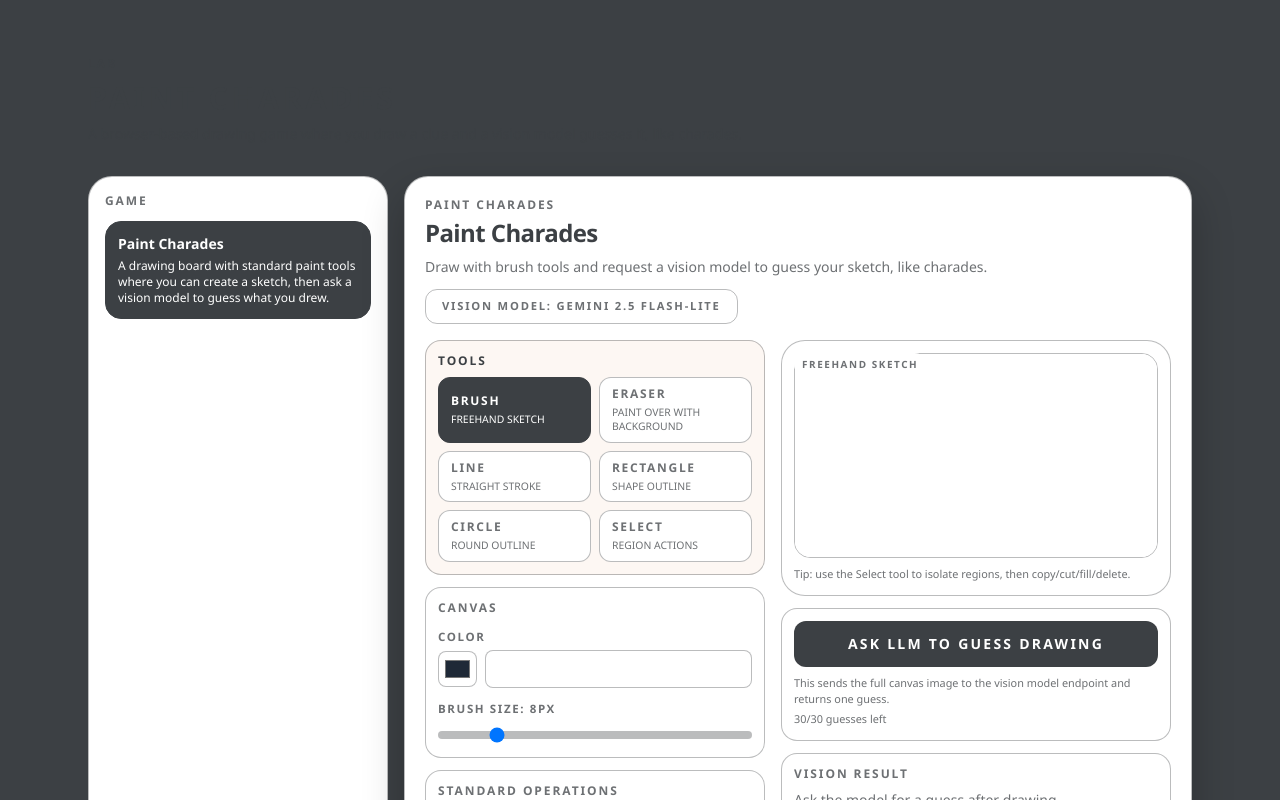
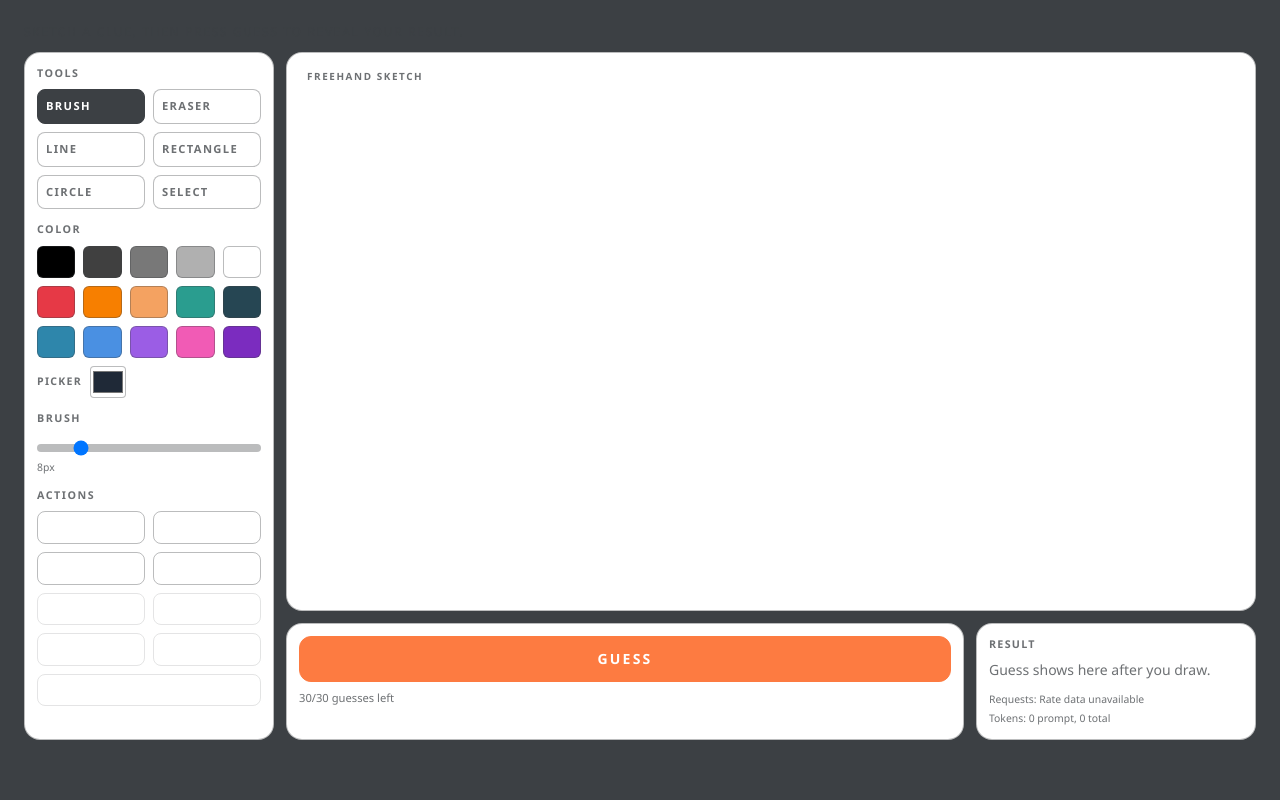
Before and after one commit to yashv0ra/personal_website, a Next.js app: page /lab in a window 1280 px wide. Shown: the top 800 px of the page. Built offline with nearby package versions, Linux system fonts and the light colour scheme.

Commit message:
Redesign paint charades layout to full-screen studio style

```diff
--- a/app/lab/page.tsx
+++ b/app/lab/page.tsx
@@ -1,6 +1,5 @@
 "use client";
 
-import Link from "next/link";
 import {
   type FormEvent,
   type PointerEvent,
@@ -9,14 +8,6 @@ import {
   useRef,
   useState,
 } from "react";
-
-type LabProjectId = "paint-charades";
-
-type LabProject = {
-  id: LabProjectId;
-  title: string;
-  summary: string;
-};
 
 type Point = {
   x: number;
@@ -42,6 +33,23 @@ const CANVAS_WIDTH = 960;
 const CANVAS_HEIGHT = 540;
 const MAX_HISTORY = 20;
 const DEFAULT_CHARADES_DAILY_GUESS_LIMIT = 30;
+const PALETTE = [
+  "#000000",
+  "#404040",
+  "#787878",
+  "#B0B0B0",
+  "#FFFFFF",
+  "#E63946",
+  "#F77F00",
+  "#F4A261",
+  "#2A9D8F",
+  "#264653",
+  "#2E86AB",
+  "#4A90E2",
+  "#9B5DE5",
+  "#F15BB5",
+  "#7B2CBF",
+];
 const TOOL_OPTIONS: Array<{ value: ToolName; label: string; description: string }> = [
   { value: "brush", label: "Brush", description: "Freehand sketch" },
   { value: "eraser", label: "Eraser", description: "Paint over with background" },
@@ -49,15 +57,6 @@ const TOOL_OPTIONS: Array<{ value: ToolName; label: string; description: string
   { value: "rectangle", label: "Rectangle", description: "Shape outline" },
   { value: "circle", label: "Circle", description: "Round outline" },
   { value: "select", label: "Select", description: "Region actions" },
-];
-
-const LAB_PROJECTS: LabProject[] = [
-  {
-    id: "paint-charades",
-    title: "Paint Charades",
-    summary:
-      "A drawing board with standard paint tools where you can create a sketch, then ask a vision model to guess what you drew.",
-  },
 ];
 
 function clamp(value: number, min: number, max: number): number {
@@ -154,7 +153,6 @@ const defaultRateState = (
 ) => ({ limit, remaining, resetAt: null, cooldownMs: 0 } as VisionRateStateWithCooldown);
 
 type VisionMeta = {
-  model: string | null;
   guess: string;
   usage: {
     promptTokens: number | null;
@@ -193,7 +191,6 @@ function PaintCharadesProject() {
     prompt: 0,
     total: 0,
   });
-  const [visionModel, setVisionModel] = useState("Gemini 2.5 Flash-Lite");
 
   const pointerDownRef = useRef(false);
   const toolStartRef = useRef<Point | null>(null);
@@ -678,7 +675,7 @@ function PaintCharadesProject() {
     }
     setIsGuessing(true);
     setGuessError("");
-    setGuessResult("Asking model to guess your drawing...");
+    setGuessResult("Checking your drawing...");
     const imageData = canvas.toDataURL("image/png");
     try {
       const response = await fetch("/api/lab/vision-guess", {
@@ -693,7 +690,7 @@ function PaintCharadesProject() {
         result = (await response.json()) as VisionMeta & VisionErrorMeta;
       } catch {
         setGuessResult("");
-        setGuessError("Vision endpoint returned an invalid response.");
+        setGuessError("The server returned an invalid response.");
         return;
       }
       if (!response.ok) {
@@ -704,11 +701,9 @@ function PaintCharadesProject() {
         });
         setLocalRateState(result.localRateLimit ?? defaultRateState());
         setGuessResult("");
-        setGuessError(result.message ?? "Could not call vision model right now.");
+        setGuessError(result.message ?? "Could not process your request right now.");
         return;
       }
-      const model = result.model ?? "Unknown vision model";
-      setVisionModel(model);
       setGuessResult(result.guess);
       setLocalRateState(result.localRateLimit);
       setTokenUsage({
@@ -722,7 +717,7 @@ function PaintCharadesProject() {
       });
     } catch {
       setGuessResult("");
-      setGuessError("Could not contact the vision endpoint.");
+      setGuessError("Could not contact the guess endpoint.");
     } finally {
       setIsGuessing(false);
     }
@@ -748,73 +743,65 @@ function PaintCharadesProject() {
       ? "Daily limit reached"
       : charadesDisabled
         ? "Please wait..."
-        : "Ask LLM to guess drawing";
+        : "Guess";
 
   return (
-    <section className="w-full space-y-4">
-      <div className="rounded-3xl border border-[var(--card-border)] bg-[var(--card-background)] p-5 shadow-[0_18px_42px_rgba(0,0,0,0.24)]">
-        <div className="mb-4 flex flex-wrap items-start justify-between gap-3">
-          <div>
-            <p className="text-xs font-semibold uppercase tracking-[0.16em] text-[var(--card-muted)]">Paint Charades</p>
-            <h2 className="mt-1 text-2xl font-semibold tracking-tight text-[var(--card-foreground)]">Paint Charades</h2>
-            <p className="mt-2 max-w-2xl text-xs text-[var(--card-muted)] sm:text-sm">
-              Draw with brush tools and request a vision model to guess your sketch, like charades.
-            </p>
-          </div>
-          <div className="rounded-xl border border-[var(--card-border)] px-4 py-2 text-[0.7rem] font-semibold uppercase tracking-[0.16em] text-[var(--card-muted)]">
-            Vision model: {visionModel}
-          </div>
-        </div>
+    <section className="h-[calc(100svh-7rem)]">
+      <p className="mb-3 text-xs uppercase tracking-[0.14em] text-[var(--card-muted)]">Sketch a clue, then press Guess to reveal your result.</p>
 
-        <div className="grid gap-4 md:grid-cols-[340px_1fr]">
-          <div className="space-y-3">
-            <div className="rounded-2xl border border-[var(--card-border)] bg-[var(--accent-peach)]/12 p-3">
-              <p className="text-xs font-semibold uppercase tracking-[0.16em] text-[var(--card-foreground)]">Tools</p>
-              <div className="mt-2 grid grid-cols-2 gap-2">
+      <div className="grid h-full gap-3 xl:grid-cols-[250px_1fr]">
+        <aside className="space-y-3 rounded-2xl border border-[var(--card-border)] bg-[var(--card-background)] p-3">
+          <div className="space-y-2">
+            <p className="text-[0.67rem] font-semibold uppercase tracking-[0.14em] text-[var(--card-muted)]">Tools</p>
+            <div className="grid grid-cols-2 gap-2">
               {TOOL_OPTIONS.map((entry) => (
                 <button
                   key={entry.value}
                   type="button"
                   onClick={() => setTool(entry.value)}
-                    className={`rounded-xl border px-3 py-2 text-left text-[0.7rem] uppercase tracking-[0.14em] transition sm:text-xs ${
+                  className={`rounded-lg border px-2 py-2 text-left text-[0.62rem] font-semibold uppercase tracking-[0.12em] transition sm:text-[0.7rem] ${
                     tool === entry.value
-                        ? "border-[var(--accent-charcoal)] bg-[var(--card-foreground)] text-[var(--card-background)]"
+                      ? "border-[var(--card-foreground)] bg-[var(--card-foreground)] text-[var(--card-background)]"
                       : "border-[var(--card-border)] bg-[var(--card-background)] text-[var(--card-muted)] hover:border-[var(--card-foreground)] hover:text-[var(--card-foreground)]"
                   }`}
                 >
-                    <p className="font-semibold">{entry.label}</p>
-                    <p className="mt-1 text-[0.65rem] uppercase tracking-normal">{entry.description}</p>
+                  {entry.label}
                 </button>
               ))}
             </div>
           </div>
 
-            <div className="rounded-2xl border border-[var(--card-border)] bg-[var(--card-background)] p-3">
-              <p className="text-xs font-semibold uppercase tracking-[0.16em] text-[var(--card-muted)]">Canvas</p>
-              <div className="mt-3 space-y-3">
-                <div>
-                  <p className="mb-1 text-[0.72rem] font-semibold uppercase tracking-[0.14em] text-[var(--card-muted)]">Color</p>
-                  <div className="flex items-center gap-2">
-                    <label className="sr-only" htmlFor="paint-color">
-                      Brush color
-                    </label>
+          <div className="space-y-2">
+            <p className="text-[0.67rem] font-semibold uppercase tracking-[0.14em] text-[var(--card-muted)]">Color</p>
+            <div className="grid grid-cols-5 gap-2">
+              {PALETTE.map((paletteColor) => (
+                <button
+                  key={paletteColor}
+                  type="button"
+                  onClick={() => setColor(paletteColor)}
+                  aria-label={`Pick ${paletteColor}`}
+                  style={{ backgroundColor: paletteColor }}
+                  className={`h-8 w-full rounded-md border ${
+                    color === paletteColor
+                      ? "border-[var(--card-foreground)] ring-2 ring-[var(--card-foreground)]/40"
+                      : "border-[var(--card-border)]"
+                  }`}
+                />
+              ))}
+            </div>
+            <label className="mt-2 flex items-center gap-2 text-[0.66rem] text-[var(--card-muted)]">
+              <span className="font-semibold uppercase tracking-[0.12em]">Picker</span>
               <input
-                      id="paint-color"
                 type="color"
                 value={color}
                 onChange={(event) => setColor(event.target.value)}
-                      className="h-9 w-11 cursor-pointer rounded-lg border border-[var(--card-border)] bg-white p-1"
+                className="h-8 w-9 cursor-pointer rounded border border-[var(--card-border)] bg-white p-0"
               />
-                    <input
-                      type="text"
-                      value={color}
-                      onChange={(event) => setColor(event.target.value)}
-                      className="w-full rounded-lg border border-[var(--card-border)] bg-white px-2 py-2 text-sm uppercase"
-                    />
+            </label>
           </div>
-                </div>
-                <div>
-                  <p className="mb-1 text-[0.72rem] font-semibold uppercase tracking-[0.14em] text-[var(--card-muted)]">Brush Size: {brushSize}px</p>
+
+          <div className="space-y-2">
+            <p className="text-[0.67rem] font-semibold uppercase tracking-[0.14em] text-[var(--card-muted)]">Brush</p>
             <input
               type="range"
               min={1}
@@ -824,17 +811,16 @@ function PaintCharadesProject() {
               onChange={(event) => setBrushSize(Number(event.target.value))}
               className="h-2 w-full cursor-pointer appearance-none rounded-full bg-[var(--card-border)]"
             />
-                </div>
-              </div>
+            <p className="text-[0.65rem] text-[var(--card-muted)]">{brushSize}px</p>
           </div>
 
-            <div className="rounded-2xl border border-[var(--card-border)] bg-[var(--card-background)] p-3">
-              <p className="text-xs font-semibold uppercase tracking-[0.16em] text-[var(--card-muted)]">Standard operations</p>
-              <div className="mt-3 grid grid-cols-2 gap-2">
+          <div className="space-y-2">
+            <p className="text-[0.67rem] font-semibold uppercase tracking-[0.14em] text-[var(--card-muted)]">Actions</p>
+            <div className="grid grid-cols-2 gap-2">
               <button
                 type="button"
                 onClick={handleUndo}
-                  className="rounded-xl border border-[var(--card-border)] px-3 py-2 text-xs font-semibold uppercase tracking-[0.1em] transition hover:border-[var(--card-foreground)]"
+                className="rounded-lg border border-[var(--card-border)] px-2 py-2 text-[0.62rem] font-semibold uppercase tracking-[0.1em] transition hover:border-[var(--card-foreground)]"
                 disabled={history.length <= 1}
               >
                 Undo
@@ -842,7 +828,7 @@ function PaintCharadesProject() {
               <button
                 type="button"
                 onClick={handleRedo}
-                  className="rounded-xl border border-[var(--card-border)] px-3 py-2 text-xs font-semibold uppercase tracking-[0.1em] transition hover:border-[var(--card-foreground)]"
+                className="rounded-lg border border-[var(--card-border)] px-2 py-2 text-[0.62rem] font-semibold uppercase tracking-[0.1em] transition hover:border-[var(--card-foreground)]"
                 disabled={redoHistory.length === 0}
               >
                 Redo
@@ -850,31 +836,25 @@ function PaintCharadesProject() {
               <button
                 type="button"
                 onClick={handleClearCanvas}
-                  className="rounded-xl border border-[var(--card-border)] px-3 py-2 text-xs font-semibold uppercase tracking-[0.1em] transition hover:border-[var(--card-foreground)]"
+                className="rounded-lg border border-[var(--card-border)] px-2 py-2 text-[0.62rem] font-semibold uppercase tracking-[0.1em] transition hover:border-[var(--card-foreground)]"
               >
                 Clear
               </button>
               <button
                 type="button"
                 onClick={handleSaveImage}
-                  className="rounded-xl border border-[var(--card-border)] px-3 py-2 text-xs font-semibold uppercase tracking-[0.1em] transition hover:border-[var(--card-foreground)]"
+                className="rounded-lg border border-[var(--card-border)] px-2 py-2 text-[0.62rem] font-semibold uppercase tracking-[0.1em] transition hover:border-[var(--card-foreground)]"
               >
-                  Save PNG
+                Save
               </button>
             </div>
-            </div>
 
-            <div className="rounded-2xl border border-[var(--card-border)] bg-[var(--card-background)] p-3">
-              <p className="text-xs font-semibold uppercase tracking-[0.16em] text-[var(--card-muted)]">Select actions</p>
-              <p className="mt-1 text-[0.68rem] text-[var(--card-muted)]">
-                Draw a region using Select, then apply one of the actions.
-              </p>
-              <div className="mt-3 grid grid-cols-2 gap-2">
+            <div className="grid grid-cols-2 gap-2">
               <button
                 type="button"
                 onClick={handleCopySelection}
                 disabled={!hasSelection}
-                  className="rounded-xl border border-[var(--card-border)] px-3 py-2 text-[0.72rem] font-semibold uppercase tracking-[0.1em] transition hover:border-[var(--card-foreground)] disabled:opacity-40"
+                className="rounded-lg border border-[var(--card-border)] px-2 py-2 text-[0.6rem] font-semibold uppercase tracking-[0.1em] transition hover:border-[var(--card-foreground)] disabled:opacity-40"
               >
                 Copy
               </button>
@@ -882,7 +862,7 @@ function PaintCharadesProject() {
                 type="button"
                 onClick={handleCutSelection}
                 disabled={!hasSelection}
-                  className="rounded-xl border border-[var(--card-border)] px-3 py-2 text-[0.72rem] font-semibold uppercase tracking-[0.1em] transition hover:border-[var(--card-foreground)] disabled:opacity-40"
+                className="rounded-lg border border-[var(--card-border)] px-2 py-2 text-[0.6rem] font-semibold uppercase tracking-[0.1em] transition hover:border-[var(--card-foreground)] disabled:opacity-40"
               >
                 Cut
               </button>
@@ -890,7 +870,7 @@ function PaintCharadesProject() {
                 type="button"
                 onClick={handlePasteSelection}
                 disabled={!clipboardImage}
-                  className="rounded-xl border border-[var(--card-border)] px-3 py-2 text-[0.72rem] font-semibold uppercase tracking-[0.1em] transition hover:border-[var(--card-foreground)] disabled:opacity-40"
+                className="rounded-lg border border-[var(--card-border)] px-2 py-2 text-[0.6rem] font-semibold uppercase tracking-[0.1em] transition hover:border-[var(--card-foreground)] disabled:opacity-40"
               >
                 Paste
               </button>
@@ -898,28 +878,27 @@ function PaintCharadesProject() {
                 type="button"
                 onClick={handleDeleteSelection}
                 disabled={!hasSelection}
-                  className="rounded-xl border border-[var(--card-border)] px-3 py-2 text-[0.72rem] font-semibold uppercase tracking-[0.1em] transition hover:border-[var(--card-foreground)] disabled:opacity-40"
+                className="rounded-lg border border-[var(--card-border)] px-2 py-2 text-[0.6rem] font-semibold uppercase tracking-[0.1em] transition hover:border-[var(--card-foreground)] disabled:opacity-40"
               >
                 Delete
               </button>
+            </div>
             <button
               type="button"
               onClick={handleFillSelection}
               disabled={!hasSelection}
-                  className="col-span-2 rounded-xl border border-[var(--card-border)] px-3 py-2 text-[0.72rem] font-semibold uppercase tracking-[0.1em] transition hover:border-[var(--card-foreground)] disabled:opacity-40"
+              className="w-full rounded-lg border border-[var(--card-border)] px-2 py-2 text-[0.6rem] font-semibold uppercase tracking-[0.1em] transition hover:border-[var(--card-foreground)] disabled:opacity-40"
             >
-                  Fill selection with color
+              Fill region
             </button>
           </div>
-            </div>
-          </div>
+        </aside>
 
-            <div className="space-y-3">
-            <div className="relative rounded-3xl border border-[var(--card-border)] bg-white p-3">
+        <div className="grid min-h-0 grid-rows-[1fr_auto] gap-3">
+          <div className="relative overflow-hidden rounded-2xl border border-[var(--card-border)] bg-white">
             <div className="pointer-events-none absolute left-3 top-3 z-10 rounded-full bg-[var(--card-background)] px-2 py-1 text-[0.62rem] font-semibold uppercase tracking-[0.16em] text-[var(--card-muted)]">
               {toolDescription}
             </div>
-              <div className="relative rounded-2xl border border-[var(--card-border)]">
             <canvas
               ref={canvasRef}
               width={CANVAS_WIDTH}
@@ -929,59 +908,47 @@ function PaintCharadesProject() {
               onPointerUp={handlePointerUp}
               onPointerCancel={handlePointerUp}
               onPointerLeave={handlePointerUp}
-                  className="h-full w-full touch-none rounded-2xl bg-white"
-                  style={{ aspectRatio: `${CANVAS_WIDTH}/${CANVAS_HEIGHT}` }}
+              className="h-full w-full touch-none rounded-2xl"
             />
             <canvas
               ref={overlayRef}
               width={CANVAS_WIDTH}
               height={CANVAS_HEIGHT}
               className="pointer-events-none absolute inset-0 z-10 h-full w-full rounded-2xl"
-                  style={{ aspectRatio: `${CANVAS_WIDTH}/${CANVAS_HEIGHT}` }}
             />
           </div>
-              <p className="mt-2 text-[0.68rem] text-[var(--card-muted)]">
-                Tip: use the Select tool to isolate regions, then copy/cut/fill/delete.
-              </p>
-            </div>
 
-                <form onSubmit={handleGuess} className="rounded-2xl border border-[var(--card-border)] bg-[var(--card-background)] p-3">
+          <div className="grid gap-3 xl:grid-cols-[1fr_280px]">
+            <form
+              onSubmit={handleGuess}
+              className="rounded-2xl border border-[var(--card-border)] bg-[var(--card-background)] p-3"
+            >
               <button
                 type="submit"
                 disabled={charadesDisabled}
-                    className="inline-flex w-full justify-center rounded-xl border border-[var(--card-border)] bg-[var(--card-foreground)] px-4 py-3 text-sm font-semibold uppercase tracking-[0.16em] text-white transition hover:bg-[var(--card-background)] hover:text-[var(--card-foreground)]"
+                className="inline-flex w-full justify-center rounded-xl border border-[var(--accent-orange)] bg-[var(--accent-orange)] px-4 py-3 text-sm font-semibold uppercase tracking-[0.16em] text-white transition hover:brightness-95 disabled:cursor-not-allowed disabled:opacity-60"
               >
                 {charadesButtonText}
               </button>
-              <p className="mt-2 text-[0.68rem] text-[var(--card-muted)]">
-                This sends the full canvas image to the vision model endpoint and returns one guess.
-              </p>
-              <p className="mt-1 text-[0.68rem] text-[var(--card-muted)]">
-                {charadesGuessesLeftText}
-              </p>
+
+              <p className="mt-2 text-[0.7rem] text-[var(--card-muted)]">{charadesGuessesLeftText}</p>
               {localRateState.resetAt ? (
-                <p className="mt-1 text-[0.68rem] text-[var(--card-muted)]">
-                  Budget resets: {localRateState.resetAt}
-                </p>
+                <p className="mt-1 text-[0.65rem] text-[var(--card-muted)]">Budget resets at {localRateState.resetAt}</p>
               ) : null}
               {charadesCooldownText ? (
-                <p className="mt-1 text-[0.68rem] text-rose-600">
-                  {charadesCooldownText}
-                </p>
+                <p className="mt-1 text-[0.65rem] text-rose-600">{charadesCooldownText}</p>
               ) : null}
             </form>
 
             <div className="rounded-2xl border border-[var(--card-border)] bg-[var(--card-background)] p-3">
-            <p className="text-xs font-semibold uppercase tracking-[0.16em] text-[var(--card-muted)]">Vision Result</p>
+              <p className="text-[0.67rem] font-semibold uppercase tracking-[0.12em] text-[var(--card-muted)]">Result</p>
               {guessError ? <p className="mt-2 text-sm text-rose-600">{guessError}</p> : null}
               {guessResult ? <p className="mt-2 text-sm text-[var(--card-foreground)]">{guessResult}</p> : null}
-              {!guessError && !guessResult && (
-                <p className="mt-2 text-sm text-[var(--card-muted)]">
-                  Ask the model for a guess after drawing.
-                </p>
-              )}
-              <div className="mt-3 grid gap-1 text-[0.68rem] text-[var(--card-muted)]">
-                <p>Rate monitor: {rateText(rateState)}</p>
+              {!guessError && !guessResult ? (
+                <p className="mt-2 text-sm text-[var(--card-muted)]">Guess shows here after you draw.</p>
+              ) : null}
+              <div className="mt-3 grid gap-1 text-[0.65rem] text-[var(--card-muted)]">
+                <p>Requests: {rateText(rateState)}</p>
                 <p>
                   Tokens: {tokenUsage.prompt || 0} prompt, {tokenUsage.total || 0} total
                 </p>
@@ -995,72 +962,10 @@ function PaintCharadesProject() {
 }
 
 export default function LabPage() {
-  const [activeProject, setActiveProject] = useState<LabProjectId>("paint-charades");
-
   return (
-    <main className="mx-auto flex min-h-screen w-full max-w-6xl items-start justify-center px-4 py-10 sm:px-6 sm:py-14">
-      <section className="w-full space-y-8">
-        <div>
-          <p className="text-xs font-semibold uppercase tracking-[0.16em] text-[var(--card-muted)]">Lab</p>
-          <h1 className="mt-2 text-3xl font-semibold uppercase tracking-[0.12em] text-[var(--card-foreground)]">Paint Charades</h1>
-          <p className="mt-2 max-w-3xl text-sm text-[var(--card-muted)]">
-            A browser-based drawing game where you draw a clue and a vision model guesses it, like charades.
-          </p>
-        </div>
-
-        <div className="grid gap-4 lg:grid-cols-[300px_1fr]">
-          <aside className="rounded-3xl border border-[var(--card-border)] bg-[var(--card-background)] p-4">
-            <p className="text-xs font-semibold uppercase tracking-[0.16em] text-[var(--card-muted)]">Game</p>
-            <div className="mt-3 space-y-2">
-            {LAB_PROJECTS.map((project) => (
-              <button
-                key={project.id}
-                onClick={() => setActiveProject(project.id)}
-                  className={`w-full rounded-2xl border p-3 text-left transition ${
-                    activeProject === project.id
-                      ? "border-[var(--card-foreground)] bg-[var(--card-foreground)] text-[var(--card-background)]"
-                      : "border-[var(--card-border)] bg-[var(--card-background)] hover:border-[var(--card-foreground)]"
-                  }`}
-                >
-                  <p className="text-sm font-semibold">{project.title}</p>
-                  <p
-                    className={`mt-1 text-xs ${
-                      activeProject === project.id ? "text-[rgba(255,255,255,0.82)" : "text-[var(--card-muted)]"
-                    }`}
-                  >
-                    {project.summary}
-                  </p>
-                </button>
-              ))}
-            </div>
-          </aside>
-
-          <div>
+    <main className="mx-auto flex min-h-screen w-full items-start justify-center px-4 py-6 sm:px-6">
+      <section className="w-full max-w-[1600px]">
         <PaintCharadesProject />
-          </div>
-        </div>
-
-      <div className="rounded-2xl border border-[var(--card-border)] bg-[var(--card-background)] p-4 text-sm text-[var(--card-muted)]">
-        <p className="text-xs font-semibold uppercase tracking-[0.16em] text-[var(--card-muted)]">Vision model recommendation</p>
-        <p className="mt-2">
-          Recommended free vision model for this project: <strong>Google Gemini 2.5 Flash-Lite</strong> (via Google AI Studio) for multimodal input and the most generous free-tier request limits in the Gemini family right now.
-          <span className="mt-2 block">
-            Monitor usage by checking rate headers returned from each call (remaining/limit and reset time) and token usage in the charades panel. The monitor updates after every guess.
-          </span>
-          <span className="mt-2 block">
-            Configure with <strong>VISION_MODEL=gemini-2.5-flash-lite</strong> and key with <strong>GEMINI_API_KEY</strong> in <strong>.env.local</strong>.
-          </span>
-          <span className="mt-2 block">
-            If you want a richer model and can accept fewer free requests, switch to <strong>gemini-2.5-flash</strong>.
-          </span>
-        </p>
-          <Link
-            href="/"
-            className="mt-4 inline-flex rounded-xl border border-[var(--card-border)] px-4 py-3 text-xs font-semibold uppercase tracking-[0.16em] transition hover:border-[var(--card-foreground)]"
-          >
-            Back Home
-          </Link>
-        </div>
       </section>
     </main>
   );
```
Lines whose indentation alone changed are shown as unchanged.
